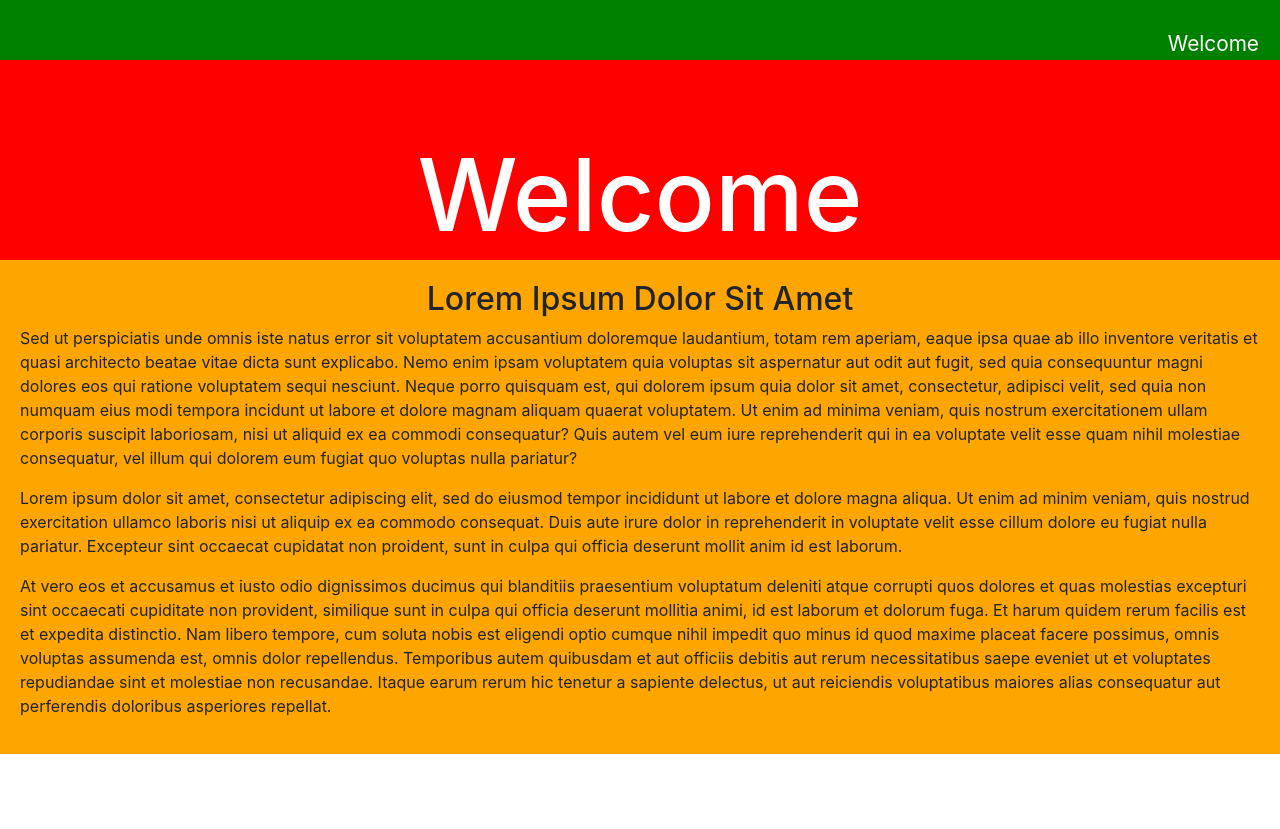
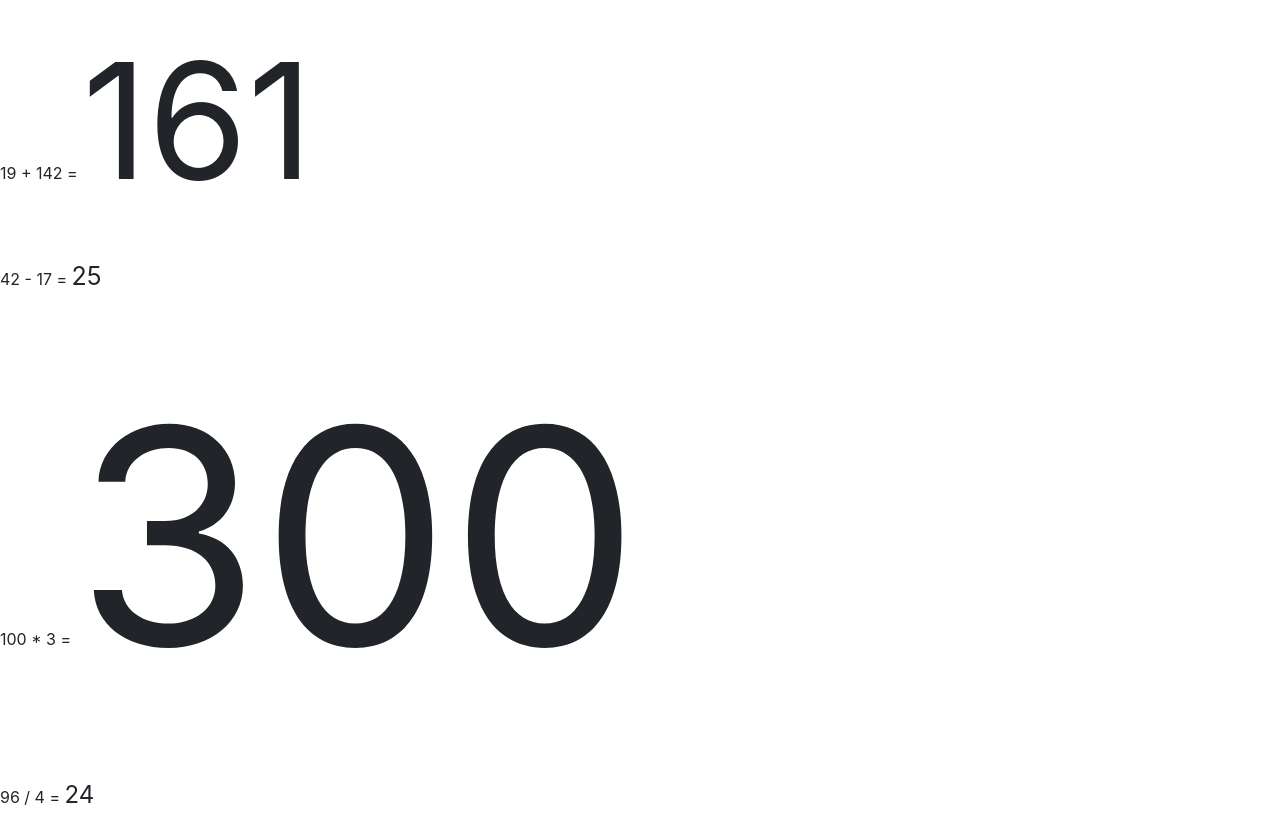
Before and after one commit to Moskowitza/clickyreact, a React (Create React App) app: page / in a window 1280 px wide. Before the commit the page ends 800 px from the top, so only its background shows below. Built offline with nearby package versions, Linux system fonts and the light colour scheme.

Commit message:
math example

```diff
--- a/src/App.js
+++ b/src/App.js
@@ -1,14 +1,6 @@
 import React from "react";
-import Header from "./components/Header";
-import Section from "./components/Section";
-import Navbar from "./components/Navbar";
+import Calculator from "./components/Calculator";
 
-const App = () => (
-  <div>
-    <Navbar />
-    <Header />
-    <Section />
-  </div>
-);
+const App = () => <Calculator />;
 
 export default App;
--- /dev/null
+++ b/src/components/Calculator.js
@@ -0,0 +1,24 @@
+import React from "react";
+import Math from "./Math";
+
+// Calculator renders the Math component 4 times with different props
+const Calculator = () => (
+  <div>
+    {/* Math renders a span tag containing the result */}
+    {/* Each span is the font-size of the result in pixels */}
+    <p>
+      19 + 142 = <Math num1={19} operator="+" num2={142} />
+    </p>
+    <p>
+      42 - 17 = <Math num1={42} operator="-" num2={17} />
+    </p>
+    <p>
+      100 * 3 = <Math num1={100} operator="*" num2={3} />
+    </p>
+    <p>
+      96 / 4 = <Math num1={96} operator="/" num2={4} />
+    </p>
+  </div>
+);
+
+export default Calculator;
--- a/src/components/Header.js
+++ /dev/null
@@ -1,28 +0,0 @@
-import React from "react";
-import "../styles/Header.css";
-
-// By importing the Header.css file, it is added to the DOM whenever this component loads
-
-// We can also style a component inside of its JavaScript file by adding style properties to its rendered elements
-// Unlike regular HTML, a JSX style property must be an object instead of a string
-// On a style object, we camelCase all property names, and put all of the values in quotes
-// Non quoted values default to "pixels", e.g. height, margin, padding
-
-const styles = {
-  headerStyle: {
-    background: "red"
-  },
-  headingStyle: {
-    fontSize: 100
-  }
-};
-
-// We use JSX curly braces to evaluate the style object
-
-const Header = () => (
-  <header style={styles.headerStyle} className="header">
-    <h1 style={styles.headingStyle}>Welcome</h1>
-  </header>
-);
-
-export default Header;
--- /dev/null
+++ b/src/components/Math.js
@@ -0,0 +1,32 @@
+import React from "react";
+
+// The Math function component accepts a props argument
+const Math = (props) => {
+  let value;
+
+  // Assign value based on the operator
+  switch (props.operator) {
+  case "+":
+    value = props.num1 + props.num2;
+    break;
+  case "-":
+    value = props.num1 - props.num2;
+    break;
+  case "*":
+    value = props.num1 * props.num2;
+    break;
+  case "/":
+    value = props.num1 / props.num2;
+    break;
+  default:
+    value = NaN;
+  }
+
+  // Return a span element containing the calculated value
+  // Set the fontSize to the value in pixels
+  // Unlike a regular function, a component must always return a React element
+  // Null or False are also acceptable return types which won't render anything
+  return <span style={{ fontSize: value }}>{value}</span>;
+};
+
+export default Math;
--- a/src/components/Navbar.js
+++ /dev/null
@@ -1,26 +0,0 @@
-import React from "react";
-import "../styles/Navbar.css";
-
-// By importing the Navbar.css file, it is added to the DOM whenever this component loads
-
-// We can also style a component inside of its JavaScript file by adding style properties to its rendered elements
-// Unlike regular HTML, a JSX style property must be an object instead of a string
-// On a style object, we camelCase all property names, and put all of the values in quotes
-// Non quoted values default to "pixels", e.g. height, margin, padding
-
-const styles = {
-  navbarStyle: {
-    background: "green",
-    justifyContent: "flex-end"
-  }
-};
-
-// We use JSX curly braces to evaluate the style object on the JSX tag
-
-const Navbar = () => (
-  <nav style={styles.navbarStyle} className="navbar">
-    <a href="/">Welcome</a>
-  </nav>
-);
-
-export default Navbar;
--- a/src/components/Section.js
+++ /dev/null
@@ -1,62 +0,0 @@
-import React from "react";
-import "../styles/Section.css";
-
-// By importing the Section.css file, it is added to the DOM whenever this component loads
-
-// We can also style a component inside of its JavaScript file by adding style properties to its rendered elements
-// Unlike regular HTML, a JSX style property must be an object instead of a string
-// On a style object, we camelCase all property names, and put all of the values in quotes
-// Non quoted values default to "pixels", e.g. height, margin, padding
-
-const styles = {
-  sectionStyles: {
-    background: "orange"
-  }
-};
-
-// We use JSX curly braces to evaluate the style object on the JSX tag
-
-const Section = () => (
-  <section style={styles.sectionStyles} className="section">
-    <h2>Lorem Ipsum Dolor Sit Amet</h2>
-    <p>
-      Sed ut perspiciatis unde omnis iste natus error sit voluptatem accusantium
-      doloremque laudantium, totam rem aperiam, eaque ipsa quae ab illo
-      inventore veritatis et quasi architecto beatae vitae dicta sunt explicabo.
-      Nemo enim ipsam voluptatem quia voluptas sit aspernatur aut odit aut
-      fugit, sed quia consequuntur magni dolores eos qui ratione voluptatem
-      sequi nesciunt. Neque porro quisquam est, qui dolorem ipsum quia dolor sit
-      amet, consectetur, adipisci velit, sed quia non numquam eius modi tempora
-      incidunt ut labore et dolore magnam aliquam quaerat voluptatem. Ut enim ad
-      minima veniam, quis nostrum exercitationem ullam corporis suscipit
-      laboriosam, nisi ut aliquid ex ea commodi consequatur? Quis autem vel eum
-      iure reprehenderit qui in ea voluptate velit esse quam nihil molestiae
-      consequatur, vel illum qui dolorem eum fugiat quo voluptas nulla pariatur?
-    </p>
-    <p>
-      Lorem ipsum dolor sit amet, consectetur adipiscing elit, sed do eiusmod
-      tempor incididunt ut labore et dolore magna aliqua. Ut enim ad minim
-      veniam, quis nostrud exercitation ullamco laboris nisi ut aliquip ex ea
-      commodo consequat. Duis aute irure dolor in reprehenderit in voluptate
-      velit esse cillum dolore eu fugiat nulla pariatur. Excepteur sint occaecat
-      cupidatat non proident, sunt in culpa qui officia deserunt mollit anim id
-      est laborum.
-    </p>
-    <p>
-      At vero eos et accusamus et iusto odio dignissimos ducimus qui blanditiis
-      praesentium voluptatum deleniti atque corrupti quos dolores et quas
-      molestias excepturi sint occaecati cupiditate non provident, similique
-      sunt in culpa qui officia deserunt mollitia animi, id est laborum et
-      dolorum fuga. Et harum quidem rerum facilis est et expedita distinctio.
-      Nam libero tempore, cum soluta nobis est eligendi optio cumque nihil
-      impedit quo minus id quod maxime placeat facere possimus, omnis voluptas
-      assumenda est, omnis dolor repellendus. Temporibus autem quibusdam et aut
-      officiis debitis aut rerum necessitatibus saepe eveniet ut et voluptates
-      repudiandae sint et molestiae non recusandae. Itaque earum rerum hic
-      tenetur a sapiente delectus, ut aut reiciendis voluptatibus maiores alias
-      consequatur aut perferendis doloribus asperiores repellat.
-    </p>
-  </section>
-);
-
-export default Section;
--- a/src/styles/Header.css
+++ /dev/null
@@ -1,12 +0,0 @@
-.header {
-  background: #b71775;
-  height: 200px;
-}
-
-.header h1 {
-  margin: 0;
-  padding-top: 75px;
-  text-align: center;
-  color: white;
-  font-size: 3rem;
-}
--- a/src/styles/Navbar.css
+++ /dev/null
@@ -1,12 +0,0 @@
-.navbar {
-  background: #6a1b9a;
-  height: 60px;
-}
-
-.navbar a {
-  color: white;
-  font-size: 1.3rem;
-  text-decoration: none;
-  margin: 5px;
-  line-height: 3;
-}
--- a/src/styles/Section.css
+++ /dev/null
@@ -1,8 +0,0 @@
-.section {
-  background: #f3e5f5;
-  padding: 20px;
-}
-
-.section h2 {
-  text-align: center;
-}
```
